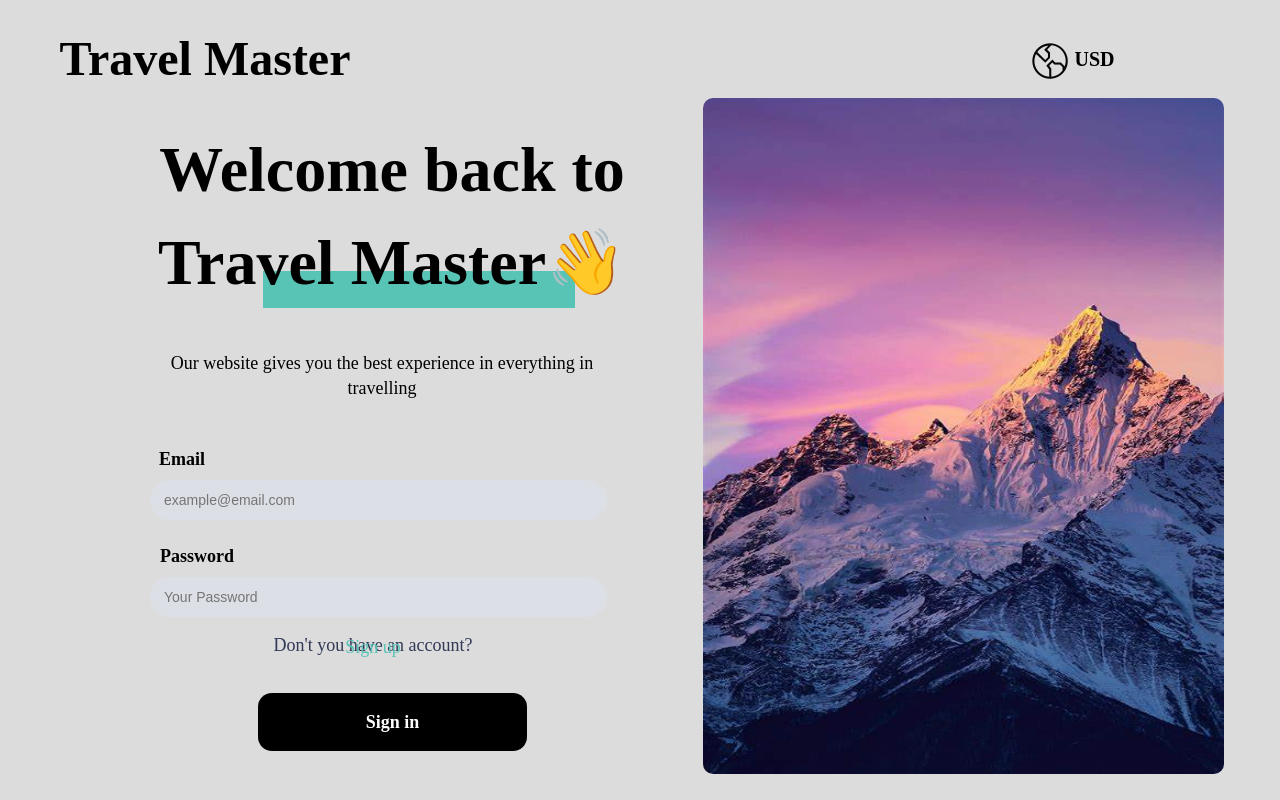
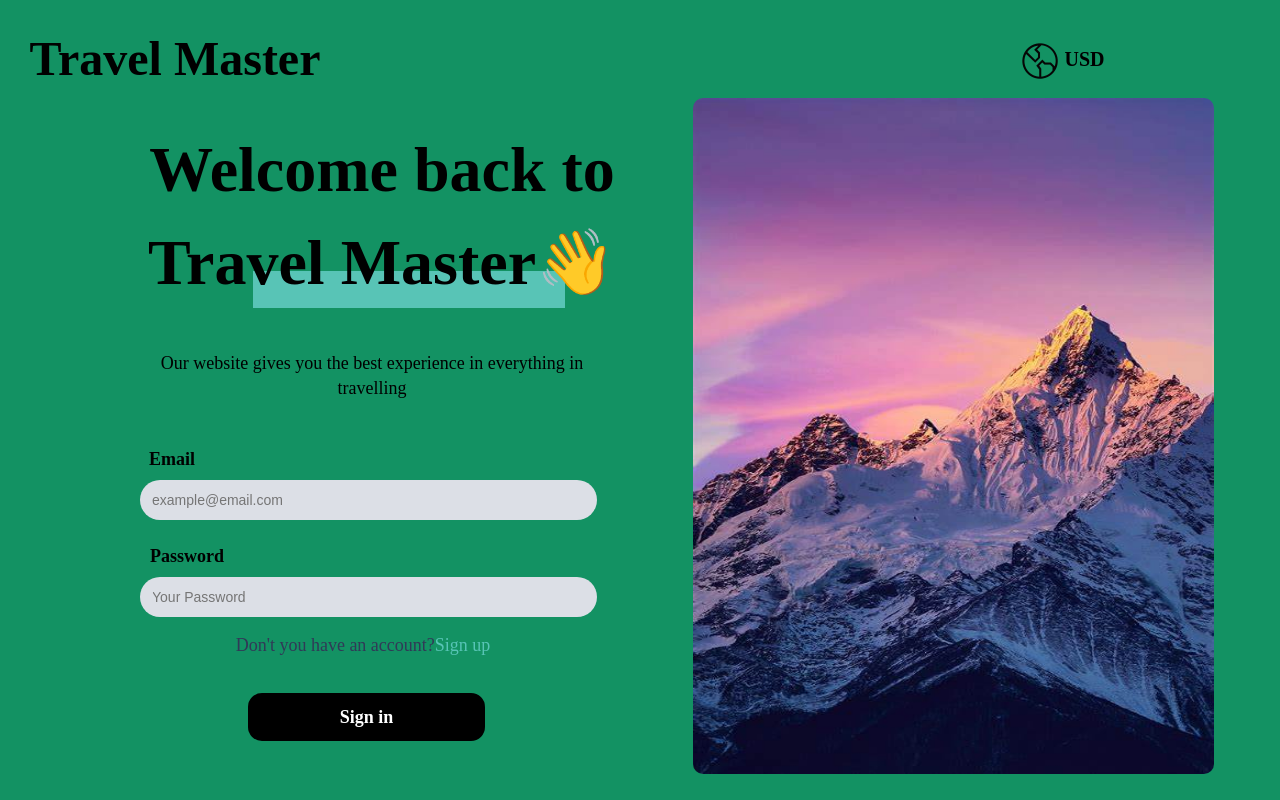
Before and after one commit to kuzzz02/TravelMaster, a Vue app in the folder tm-vue/: page / in a window 1280 px wide. Built offline with nearby package versions, Linux system fonts and the light colour scheme.

Commit message:
修改三处

```diff
--- a/tm-vue/src/components/ExplorePage.vue
+++ b/tm-vue/src/components/ExplorePage.vue
@@ -1,6 +1,5 @@
 <template>
     <div class="container">
-
         <div class="header">Travel Master</div>
         <div class="tital">Where to go?</div>
         <img src="../assets/pic/地图_地球_o.png" alt="Description" class="Ima2">
@@ -82,20 +81,20 @@ export default {
 
 html {
     height: 100%;
-    background-color: #f2f2f2;
+    background-color: #FFFFFF;
     margin: 0;
     padding: 0;
 }
 body {
     height: 100%;
-    background-color: #f2f2f2;
+    background-color: #FFFFFF;
     margin: 0;
     padding: 0;
 }
 .container {
     height: 800px;
     width: 1280px;
-    background-color: #DCDCDC;
+    background-color: #FFFFFF;
     position: absolute;
     top: 50%;
     left: 50%;
--- a/tm-vue/src/components/LoginPage.vue
+++ b/tm-vue/src/components/LoginPage.vue
@@ -14,7 +14,7 @@
         </div>
         <div class="SU">
             <span class="black-text">Don't you have an account?</span>
-            <div @click=goRegister class="green-text">Sign up</div>
+            <span @click=goRegister class="green-text">Sign up</span>
         </div>
         <div class="input_Email">
             <input type="text" placeholder="example@email.com">
@@ -48,28 +48,21 @@ export default {
 
 
 <style scoped>
+ *{
+    margin: 0;
+    padding:0;
+    box-sizing: border-box;
+  }
 
-html {
-    height: 100%;
-    background-color: #f2f2f2;
-    margin: 0;
-    padding: 0;
-}
-body {
-    height: 100%;
-    background-color: #f2f2f2;
-    margin: 0;
-    padding: 0;
-}
 .container {
     height: 800px;
-    width: 1280px;
-    background-color: #DCDCDC;
+    width: 1300px;
+    margin: auto;
+    background-color: #139263;
     position: absolute;
     top: 50%;
     left: 50%;
     transform: translate(-50%, -50%);
-
 }
 .header {
     width: 354px;
@@ -80,7 +73,7 @@ body {
     line-height: 73px;
     letter-spacing: 0;
     margin-top: 22px;
-    margin-left: 28px;
+    margin-left: 8px;
 
 }
 .tital {
@@ -93,7 +86,6 @@ body {
     text-align: center; /* 居中对齐 */
     margin-top: 28px; /* 距容器顶部的距离 */
     margin-left: 101px; /* 距容器左侧的距离 */
-
 }
 .word {
     width: 450px;
@@ -224,6 +216,7 @@ body {
     top: 45px;
     left: 1054px;
 }
+
 .SU {
     width: 382px;
     height: 29px;
--- a/tm-vue/src/components/RegisterPage.vue
+++ b/tm-vue/src/components/RegisterPage.vue
@@ -11,7 +11,7 @@
         <div class="CP">Confirm your Password</div>
         <div class="USD">USD</div>
         <div class="bt">
-            <div @click=goExplore class="white-text">Create an account</div>
+            <div @click=goLogin class="white-text">Create an account</div>
         </div>
         <div class="input_Email">
             <input type="text" placeholder="example@email.com">
@@ -34,8 +34,8 @@ export default {
       const hiddenValue = "*".repeat(inputValue.length);
       event.target.value = hiddenValue;
     },
-    goExplore(){
-        this.$router.push({name:"Explore"})
+    goLogin(){
+        this.$router.push({name:"Login"})
     }
   }
 }
@@ -47,20 +47,20 @@ export default {
 
 html {
     height: 100%;
-    background-color: #f2f2f2;
+    background-color: #FFFFFF;
     margin: 0;
     padding: 0;
 }
 body {
     height: 100%;
-    background-color: #f2f2f2;
+    background-color: #FFFFFF;
     margin: 0;
     padding: 0;
 }
 .container {
     height: 800px;
     width: 1280px;
-    background-color: #DCDCDC;
+    background-color: #FFFFFF;
     position: absolute;
     top: 50%;
     left: 50%;
```
